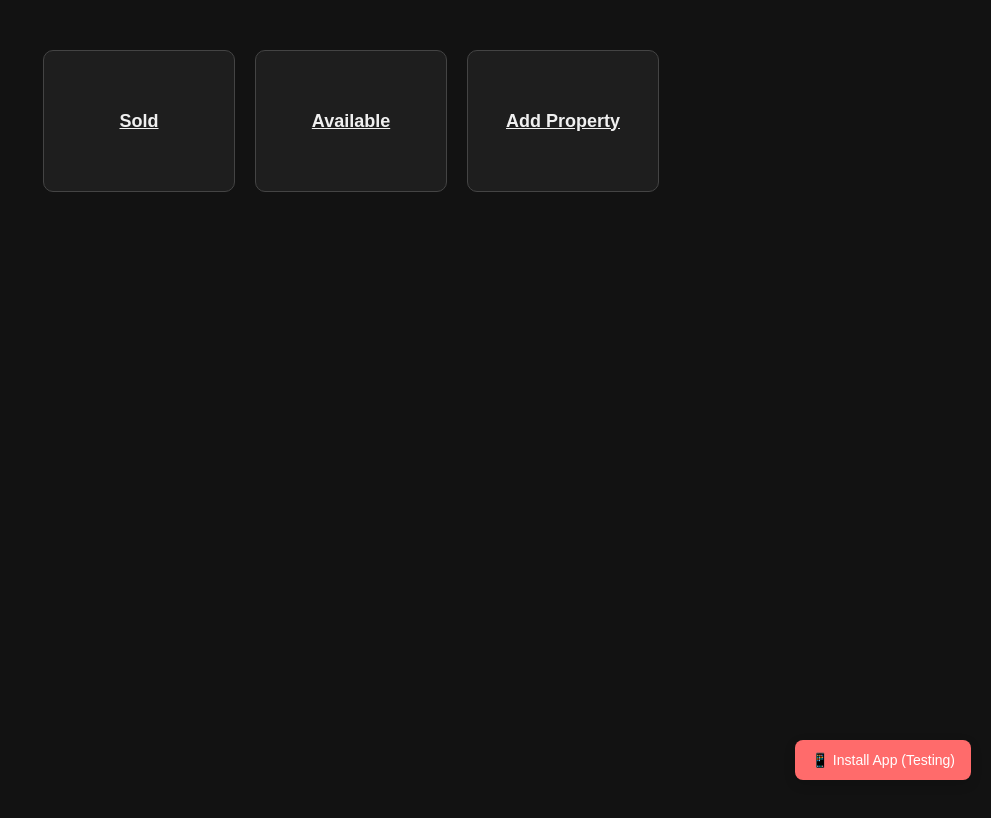
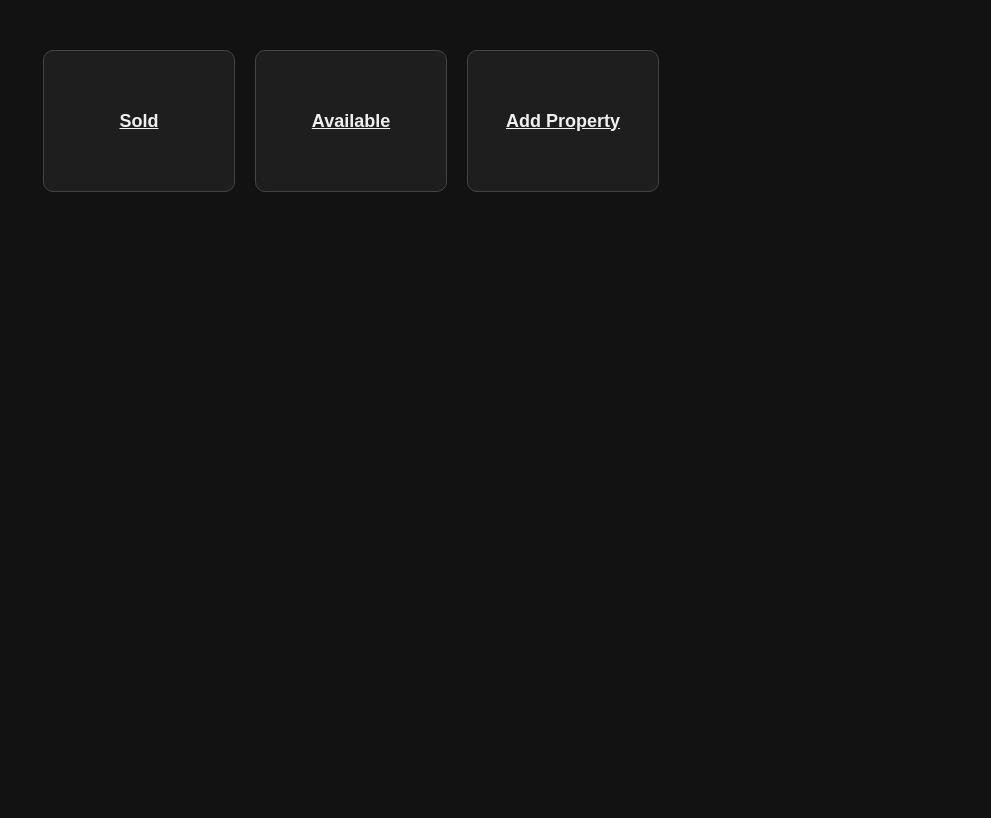
Before and after one commit to ajaykhatidev/property-managment-frontend, a React (Vite) app: page / in a window 1280 px wide. Shown: the top 818 px of the page, without its empty margins (289-1280 px from the left). Built offline with nearby package versions, Linux system fonts and the light colour scheme.

Commit message:
btn remmove

```diff
--- a/dev-dist/sw.js
+++ b/dev-dist/sw.js
@@ -79,7 +79,7 @@ define(['./workbox-d9a5ed57'], (function (workbox) { 'use strict';
    */
   workbox.precacheAndRoute([{
     "url": "index.html",
-    "revision": "0.v6akplunps8"
+    "revision": "0.n2jbrlmrbko"
   }], {});
   workbox.cleanupOutdatedCaches();
   workbox.registerRoute(new workbox.NavigationRoute(workbox.createHandlerBoundToURL("index.html"), {
--- a/src/App.jsx
+++ b/src/App.jsx
@@ -1,7 +1,7 @@
 import { BrowserRouter as Router, Routes, Route, Link } from "react-router-dom";
 import { Sold } from './components/Sold';
 import { Abilable } from './components/Abilable';
-import React, { useState, useEffect } from 'react';
+import React, { useEffect } from 'react';
 import './App.css';
 import { AddProperty } from "./components/AddProperty";
 import { PropertyList } from "./components/Propertylist";
@@ -10,127 +10,6 @@ import { SellSold } from "./components/sold/SellSold";
 import { Editproperty } from "./components/Editproperty";
 import { SellAvaliable } from "./components/Available/SellAvaliable";
 import { RentAvaliable } from "./components/Available/RentAvailable";
-
-// PWA Install Button Component
-function PWAInstallButton() {
-  const [deferredPrompt, setDeferredPrompt] = useState(null);
-  const [showInstallButton, setShowInstallButton] = useState(false);
-
-  useEffect(() => {
-    console.log('🔧 PWA Install Component Loaded');
-
-    // Check if already running as PWA
-    const isStandalone = window.matchMedia('(display-mode: standalone)').matches;
-    const isIOS = /iPad|iPhone|iPod/.test(navigator.userAgent);
-    const isPWAiOS = window.navigator.standalone === true;
-
-    console.log('📱 Device Check:', {
-      isStandalone,
-      isIOS,
-      isPWAiOS,
-      userAgent: navigator.userAgent
-    });
-
-    if (isStandalone || isPWAiOS) {
-      console.log('✅ Already running as PWA - hiding install button');
-      return;
-    }
-
-    // Listen for beforeinstallprompt event
-    const handleBeforeInstallPrompt = (e) => {
-      console.log('🎉 beforeinstallprompt event triggered!');
-      console.log('Event details:', e);
-      e.preventDefault();
-      setDeferredPrompt(e);
-      setShowInstallButton(true);
-      console.log('✅ Install button should now be visible');
-    };
-
-    // Listen for app installed event
-    const handleAppInstalled = () => {
-      console.log('🎊 App installed successfully!');
-      setShowInstallButton(false);
-      setDeferredPrompt(null);
-    };
-
-    window.addEventListener('beforeinstallprompt', handleBeforeInstallPrompt);
-    window.addEventListener('appinstalled', handleAppInstalled);
-
-    // Debug timer - Check if event fires within 5 seconds
-    const debugTimer = setTimeout(() => {
-      console.log('⏰ 5 seconds passed - beforeinstallprompt status:', {
-        eventFired: !!deferredPrompt,
-        buttonVisible: showInstallButton
-      });
-    }, 5000);
-
-    return () => {
-      window.removeEventListener('beforeinstallprompt', handleBeforeInstallPrompt);
-      window.removeEventListener('appinstalled', handleAppInstalled);
-      clearTimeout(debugTimer);
-    };
-  }, []);
-
-  const handleInstallClick = async () => {
-    console.log('🔄 Install button clicked');
-
-    if (!deferredPrompt) {
-      console.log('❌ No deferred prompt available');
-      return;
-    }
-
-    console.log('🚀 Showing install prompt...');
-    deferredPrompt.prompt();
-    const result = await deferredPrompt.userChoice;
-
-    console.log('📊 User choice result:', result.outcome);
-
-    if (result.outcome === 'accepted') {
-      console.log('✅ PWA installation accepted');
-    } else {
-      console.log('❌ PWA installation dismissed');
-    }
-
-    setDeferredPrompt(null);
-    setShowInstallButton(false);
-  };
-
-  // Debug render
-  console.log('🎨 PWAInstallButton render - showInstallButton:', showInstallButton);
-
-  // Force show button for testing (temporarily)
-  // Remove this after testing
-  const forceShowForTesting = true;
-
-  if (!showInstallButton && !forceShowForTesting) return null;
-
-  return (
-    <button
-      onClick={handleInstallClick}
-      className="pwa-install-btn"
-      style={{
-        position: 'fixed',
-        bottom: '20px',
-        right: '20px',
-        background: showInstallButton ? '#007bff' : '#ff6b6b', // Red if forced, blue if real
-        color: 'white',
-        border: 'none',
-        padding: '12px 16px',
-        borderRadius: '8px',
-        cursor: 'pointer',
-        boxShadow: '0 4px 12px rgba(0,0,0,0.15)',
-        fontSize: '14px',
-        fontWeight: '500',
-        zIndex: 9999, // Increased z-index
-        display: 'flex',
-        alignItems: 'center',
-        gap: '8px'
-      }}
-    >
-      📱 Install App {showInstallButton ? '(Ready)' : '(Testing)'}
-    </button>
-  );
-}
 
 function Home() {
   return (
@@ -172,9 +51,6 @@ function App() {
           <Route path="/SellAvaliable" element={<SellAvaliable />} />
           <Route path="/rentAvaliable" element={<RentAvaliable />} />
         </Routes>
-
-        {/* PWA Install Button - shows on all pages */}
-        <PWAInstallButton />
       </div>
     </Router>
   )
```
Also changed, not shown: src/hook/useGetProperties.js (line endings or trailing spaces).
